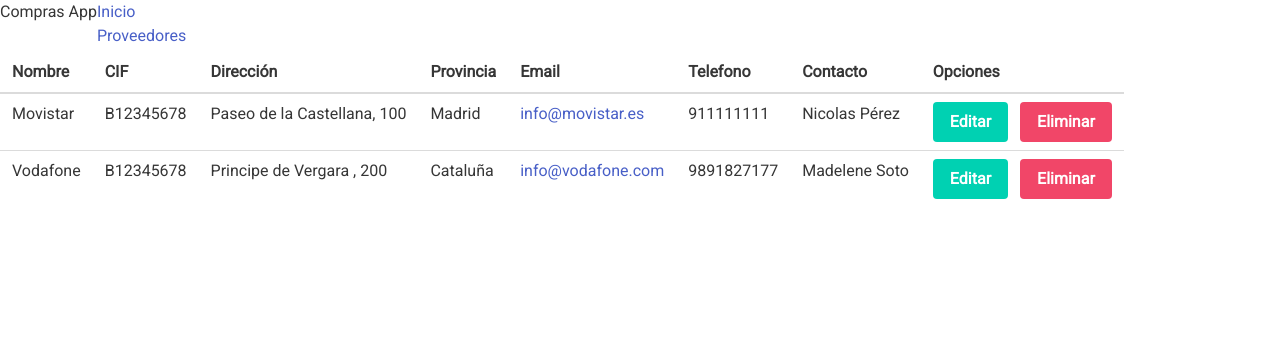
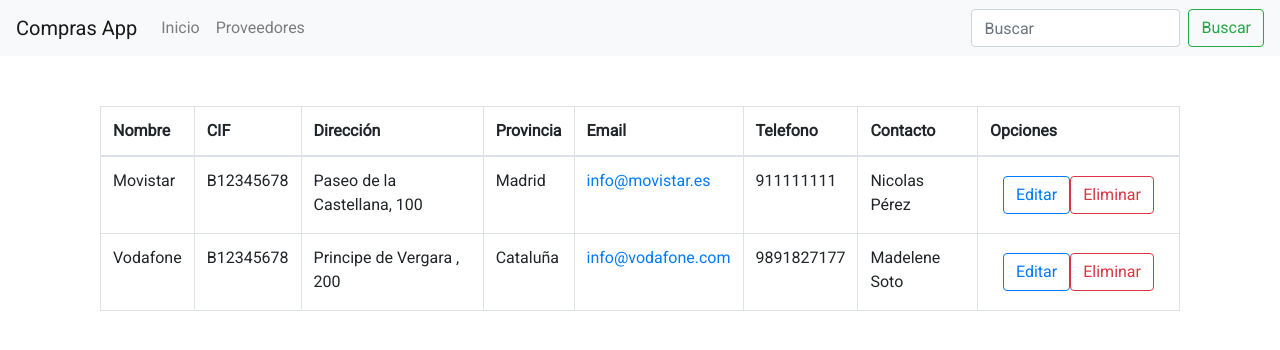
Before and after one commit to luigi-zuniga/appCompras, an Angular app: page /proveedores in a window 1280 px wide. Shown: the top 350 px of the page. Built offline with nearby package versions, Linux system fonts and the light colour scheme.

Commit message:
Angular 7 CRUD - Boostrap 4

```diff
--- a/angular.json
+++ b/angular.json
@@ -23,10 +23,12 @@
               "src/assets"
             ],
             "styles": [
-              "src/styles.css",
-              "node_modules/bulma/css/bulma.css"
+              "node_modules/bootstrap/dist/css/bootstrap.min.css",
+              "src/styles.css"
             ],
-            "scripts": [],
+            "scripts": [
+              "node_modules/bootstrap/dist/js/bootstrap.min.js"
+            ],
             "es5BrowserSupport": true
           },
           "configurations": {
--- a/package.json
+++ b/package.json
@@ -19,8 +19,11 @@
     "@angular/platform-browser": "~7.2.0",
     "@angular/platform-browser-dynamic": "~7.2.0",
     "@angular/router": "~7.2.0",
+    "bootstrap": "^4.3.1",
     "bulma": "^0.7.5",
     "core-js": "^2.5.4",
+    "jquery": "^3.4.1",
+    "popper": "^1.0.1",
     "rxjs": "~6.3.3",
     "tslib": "^1.9.0",
     "zone.js": "~0.8.26"
--- a/src/app/app.component.html
+++ b/src/app/app.component.html
@@ -1,4 +1,4 @@
 <app-header></app-header>
-<div class="columns">
+<div class="container">
     <router-outlet></router-outlet>
 </div>
--- a/src/app/header/header.component.html
+++ b/src/app/header/header.component.html
@@ -1,12 +1,21 @@
-<nav class="navbar">
+<nav class="navbar navbar-expand-lg navbar-light bg-light">
   <a class="navbar-brand" href="#">Compras App</a>
-  <div class="collapse" id="containerNavbar">
-    <ul class="navbar-nav">
-        <li routerLinkActive="active"
-        [routerLinkActiveOptions]="{exact:true}"><a routerLink="/" >Inicio
-        </a></li>
-        <li routerLinkActive="active"><a
-        routerLink="/proveedores">Proveedores</a></li>
+  <button class="navbar-toggler" type="button" data-toggle="collapse" data-target="#navbarSupportedContent" aria-controls="navbarSupportedContent" aria-expanded="false" aria-label="Toggle navigation">
+    <span class="navbar-toggler-icon"></span>
+  </button>
+
+  <div class="collapse navbar-collapse" id="navbarSupportedContent">
+    <ul class="navbar-nav mr-auto">
+      <li class="nav-item"  routerLinkActive="active" [routerLinkActiveOptions]="{exact:true}">
+        <a class="nav-link"routerLink="/">Inicio <span class="sr-only">(current)</span></a>
+      </li>
+      <li class="nav-item">
+        <a class="nav-link" routerLink="proveedores">Proveedores</a>
+      </li>
     </ul>
+    <form class="form-inline my-2 my-lg-0">
+      <input class="form-control mr-sm-2" type="search" placeholder="Buscar" aria-label="Search">
+      <button class="btn btn-outline-success my-2 my-sm-0" type="submit">Buscar</button>
+    </form>
   </div>
 </nav>
--- a/src/app/inicio/inicio.component.html
+++ b/src/app/inicio/inicio.component.html
@@ -1,3 +1,6 @@
-<div class="column">
-  <h2>Bienvenido a nuestra aplicacion de compra</h2>
-</div>
+<div class="jumbotron jumbotron-fluid">
+   <div class="container">
+     <h1 class="display-4">Bienvenido a nuestra aplicacion de compra</h1>
+    <p class="lead">This is a modified jumbotron that occupies the entire horizontal space of its parent.</p>
+    </div>
+ </div>
--- a/src/app/proveedores/proveedores/proveedores.component.html
+++ b/src/app/proveedores/proveedores/proveedores.component.html
@@ -1,5 +1,5 @@
-<div class="column">
-<table class="table">
+<div class="col-lg-12">
+<table class="table table-bordered">
   <thead>
     <tr>
       <th>Nombre</th>
@@ -22,17 +22,14 @@
       <td>{{ proveedor.telefono }}</td>
       <td>{{ proveedor.contacto }}</td>
       <td>
-        <div class="field is-grouped is-grouped-multiline">
-        <p class="control">
-          <a class="button is-primary" href="#" >
-            <strong>Editar</strong>
-          </a>
-        </p>
-        <p class="control">
-          <a class="button is-danger" href="#">
-            <strong>Eliminar</strong>
-          </a>
-        </p>
+        <div class="btn btn-group">
+            <a href="#">
+              <button type="button" class="btn btn-outline-primary">Editar</button>
+            </a>
+
+            <a href="#">
+              <button type="button" class="btn btn-outline-danger">Eliminar</button>
+            </a>
       </div>
       </td>
     </tr>
--- a/src/app/servicios/proveedores.service.ts
+++ b/src/app/servicios/proveedores.service.ts
@@ -30,7 +30,6 @@ export class ProveedoresService {
     }
   ];
 
-
   getProveedores() {
     // return 'Mensaje desde el servicio';
     return this.proveedores;
--- a/src/styles.css
+++ b/src/styles.css
@@ -2,3 +2,7 @@
 *{
     font-family: 'Roboto', sans-serif;
 }
+
+nav {
+    margin-bottom:50px;
+}
```
Also changed, not shown: 1 other file (tests, documents, lock files or other folders).
